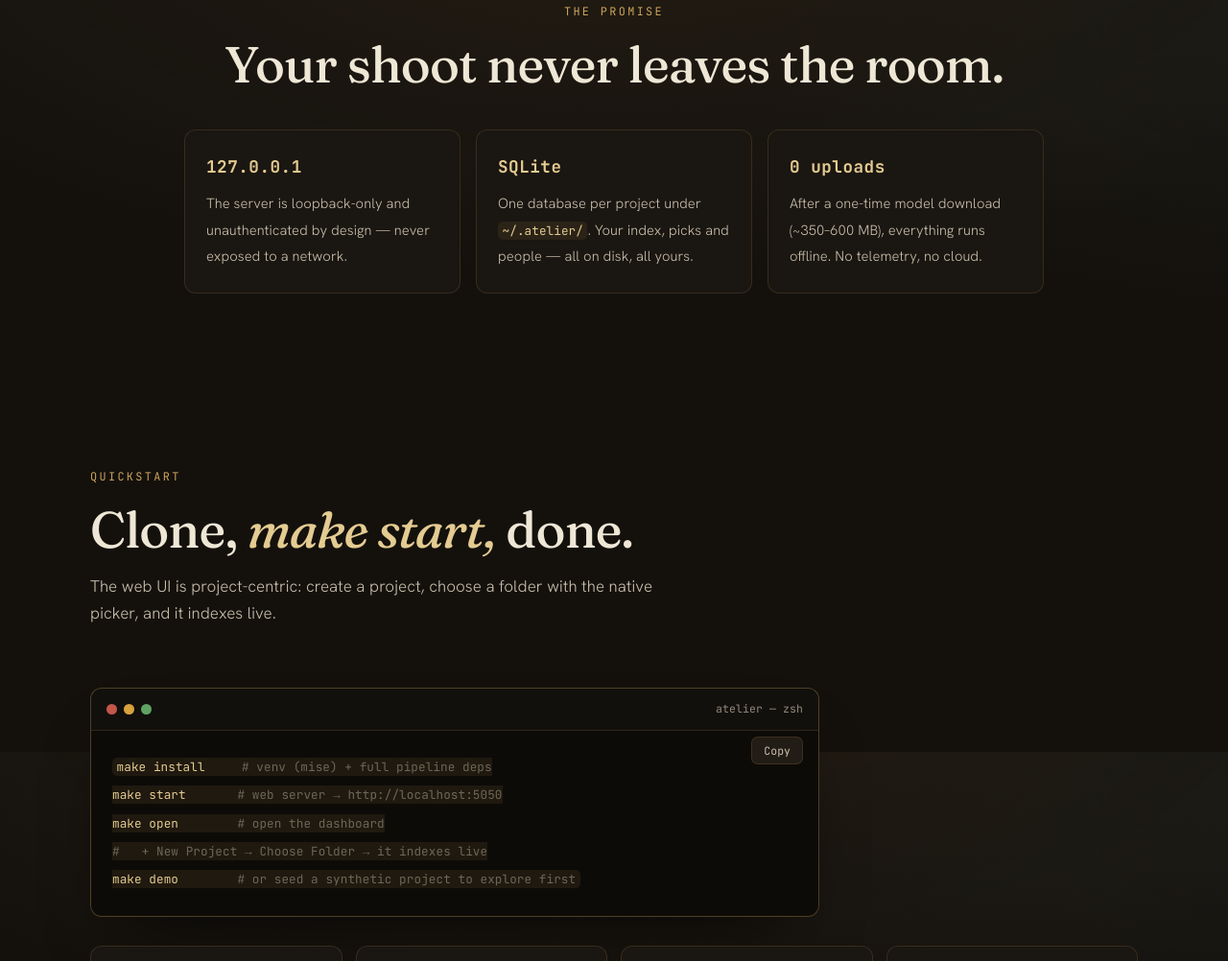
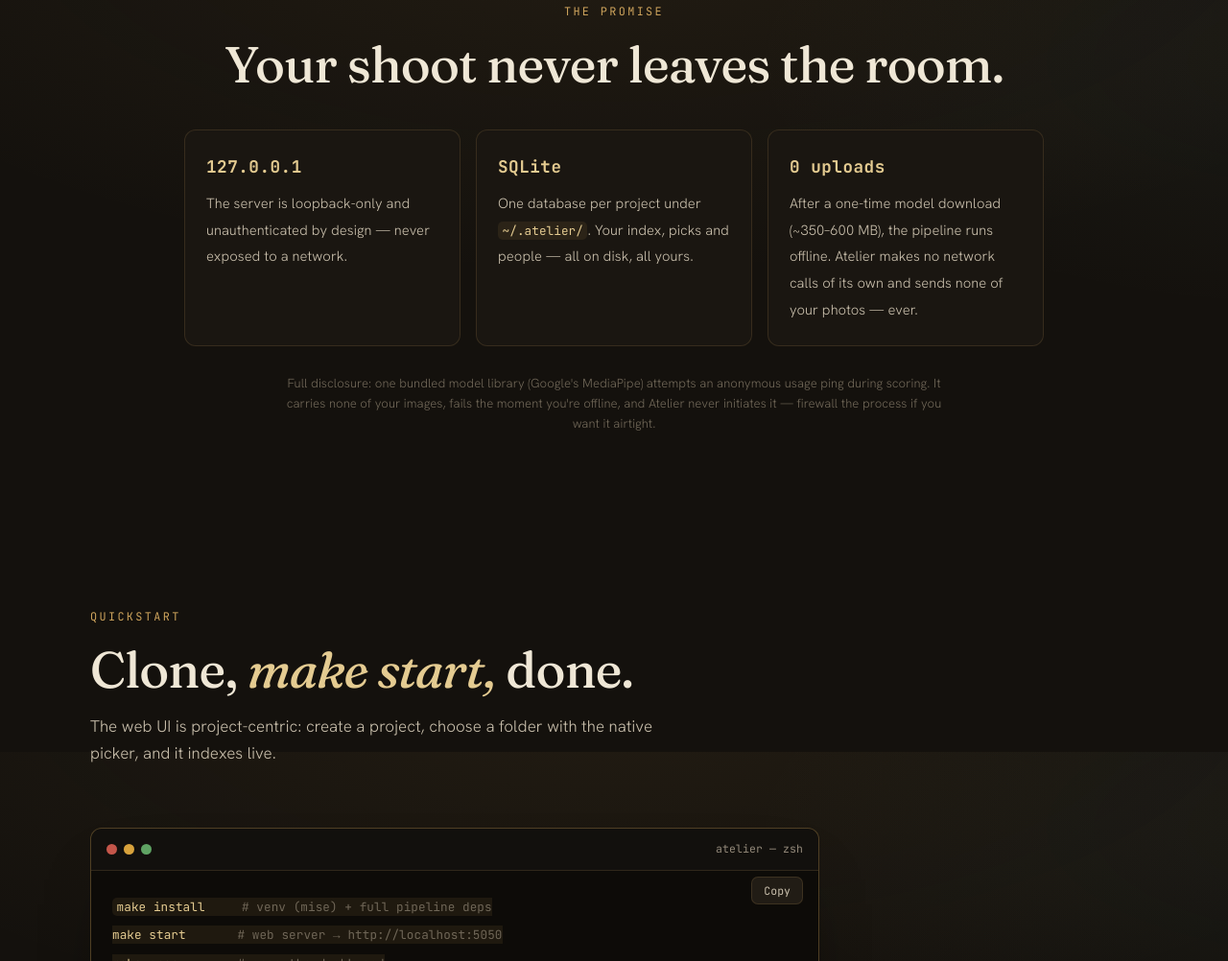
Before and after one commit to BharathKSunil/atelier, a website: page website/public/index.html in a window 1280 px wide. Shown: the part 6416-7418 px from the top of the page at 96% size. Drawn offline with Linux system fonts and the light colour scheme.

Commit message:
docs: be accurate about third-party (MediaPipe) telemetry in privacy claims
A real index run shows a `Failed to send to clearcut …` line: Google's MediaPipe (a
bundled dependency) attempts an anonymous usage ping during scoring. It carries none of
your image data, fails offline, and Atelier never initiates it — but "no telemetry" was
an overstatement.

- README: add a "Network behaviour & telemetry" note by the loopback warning.
- website privacy section: reword the "0 uploads" tile (Atelier makes no network calls
  of its own, sends none of your photos) + a full-disclosure footnote about the
  MediaPipe ping and how to firewall it.

Co-Authored-By: Claude Opus 4.8 (1M context) <noreply@anthropic.com>
Claude-Session: https://claude.ai/code/session_018rDMZBqqtb1brB5Rc73YqD

```diff
--- a/website/public/css/style.css
+++ b/website/public/css/style.css
@@ -1244,6 +1244,14 @@ kbd {
   max-width: 56rem;
   margin: 0 auto;
 }
+.privacy-fine {
+  margin: 28px auto 0;
+  max-width: 44rem;
+  text-align: center;
+  font-size: 0.82rem;
+  line-height: 1.6;
+  color: var(--muted-2);
+}
 .privacy h2 {
   margin-bottom: 40px;
 }
--- a/website/public/index.html
+++ b/website/public/index.html
@@ -449,11 +449,16 @@
             <div class="pv">
               <b>0 uploads</b
               ><span
-                >After a one-time model download (~350–600&nbsp;MB), everything runs offline. No telemetry, no
-                cloud.</span
+                >After a one-time model download (~350–600&nbsp;MB), the pipeline runs offline. Atelier makes no network
+                calls of its own and sends none of your photos — ever.</span
               >
             </div>
           </div>
+          <p class="privacy-fine">
+            Full disclosure: one bundled model library (Google's MediaPipe) attempts an anonymous usage ping during
+            scoring. It carries none of your images, fails the moment you're offline, and Atelier never initiates it —
+            firewall the process if you want it airtight.
+          </p>
         </div>
       </section>
 
```
Also changed, not shown: README.md.
